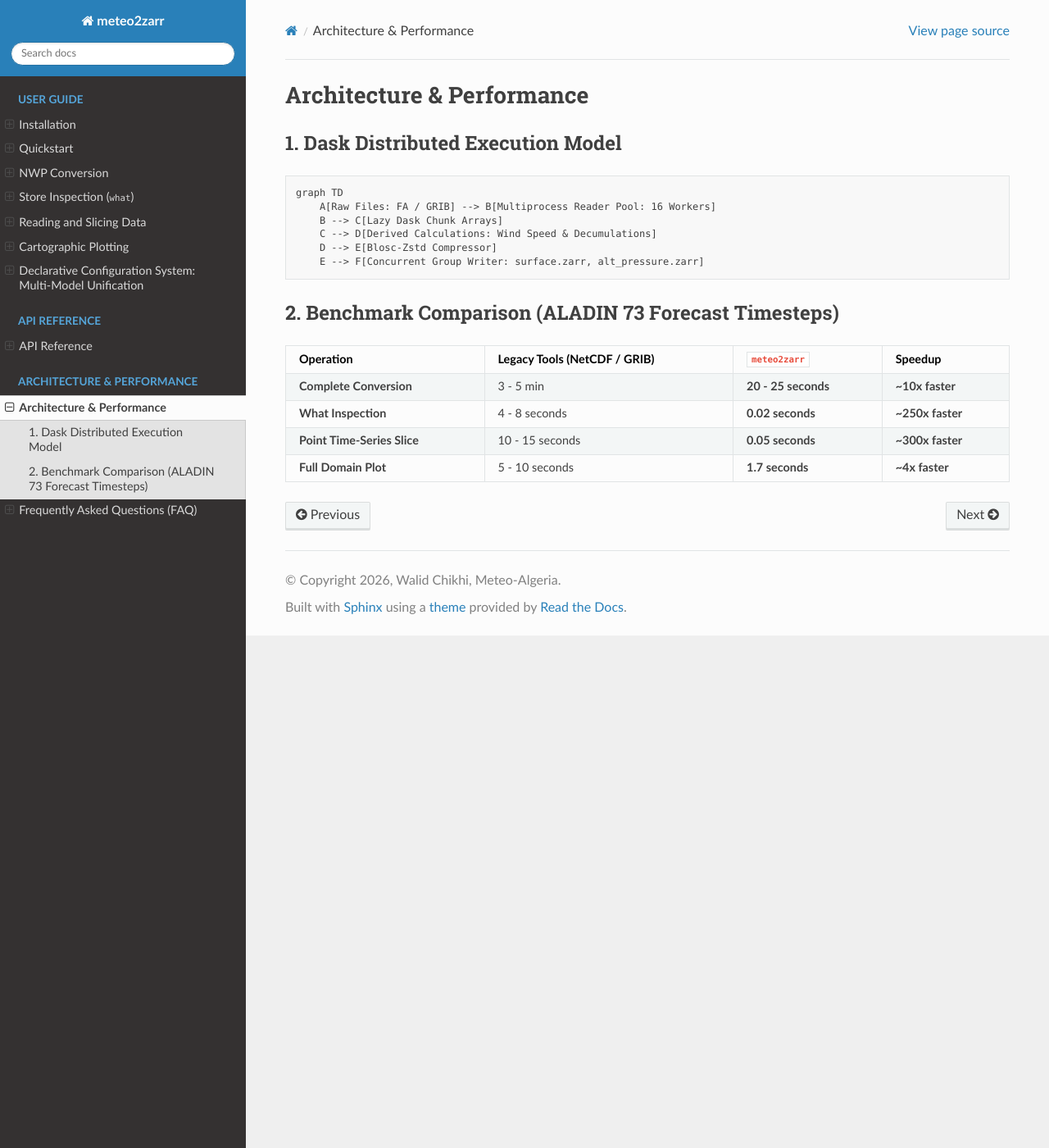
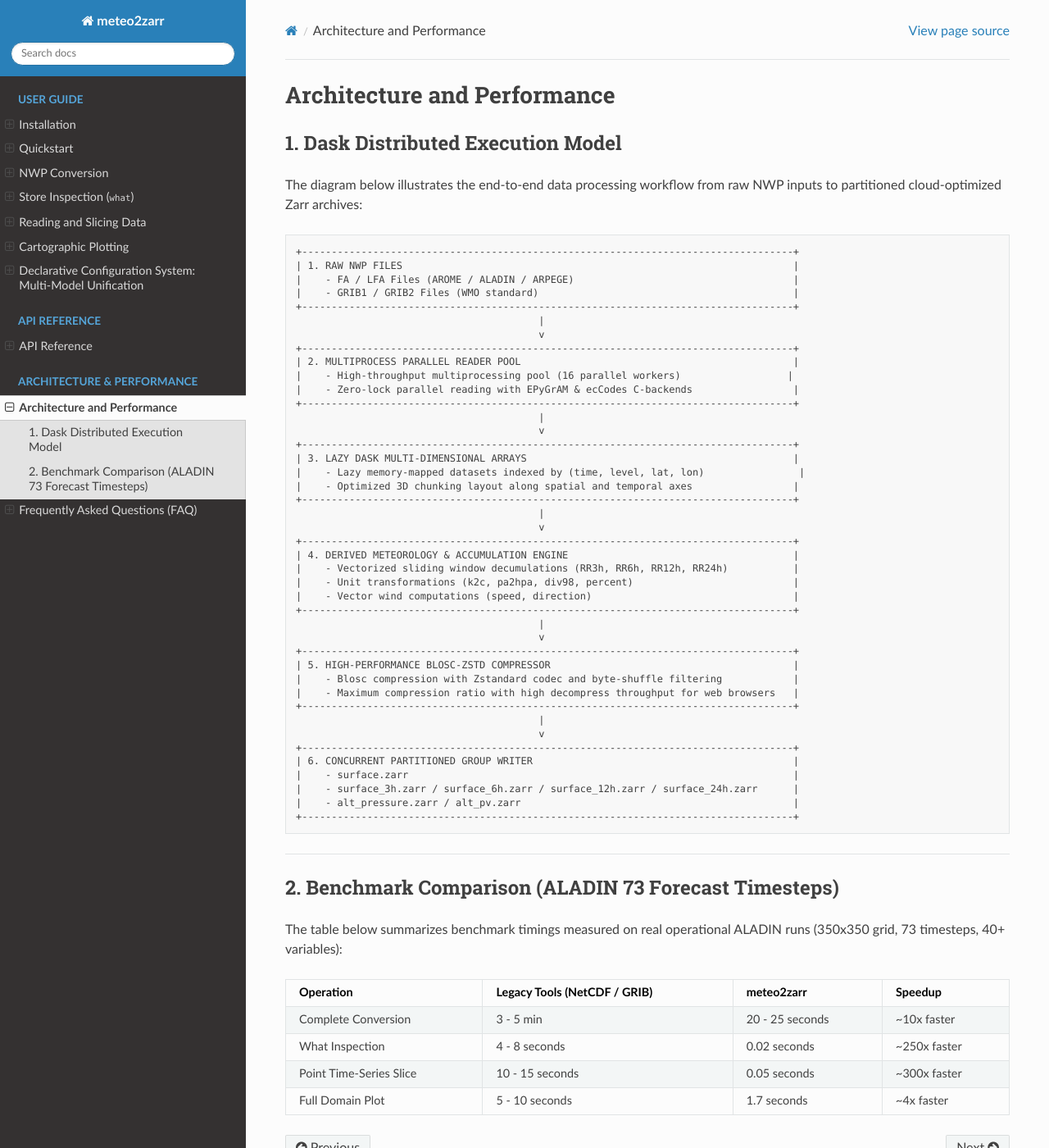
Before and after one commit to walidchikhi/meteo2zarr, a Sphinx documentation site: the page built from docs/source/architecture.md, in a window 1280 px wide and 1400 px high. Shown: the whole window at 82% size. Built offline with Sphinx 7.4.7 and the Read the Docs theme 3.1.0, drawn with Linux system fonts in a browser that asks for light colours.

Commit message:
docs: replace raw unparsed mermaid block in architecture.md with clean structured ascii diagram

````diff
--- a/docs/source/architecture.md
+++ b/docs/source/architecture.md
@@ -1,21 +1,63 @@
-# Architecture & Performance
+# Architecture and Performance
 
 ## 1. Dask Distributed Execution Model
 
-```mermaid
-graph TD
-    A[Raw Files: FA / GRIB] --> B[Multiprocess Reader Pool: 16 Workers]
-    B --> C[Lazy Dask Chunk Arrays]
-    C --> D[Derived Calculations: Wind Speed & Decumulations]
-    D --> E[Blosc-Zstd Compressor]
-    E --> F[Concurrent Group Writer: surface.zarr, alt_pressure.zarr]
+The diagram below illustrates the end-to-end data processing workflow from raw NWP inputs to partitioned cloud-optimized Zarr archives:
+
+```text
++-----------------------------------------------------------------------------------+
+| 1. RAW NWP FILES                                                                  |
+|    - FA / LFA Files (AROME / ALADIN / ARPEGE)                                     |
+|    - GRIB1 / GRIB2 Files (WMO standard)                                           |
++-----------------------------------------------------------------------------------+
+                                         |
+                                         v
++-----------------------------------------------------------------------------------+
+| 2. MULTIPROCESS PARALLEL READER POOL                                              |
+|    - High-throughput multiprocessing pool (16 parallel workers)                  |
+|    - Zero-lock parallel reading with EPyGrAM & ecCodes C-backends                 |
++-----------------------------------------------------------------------------------+
+                                         |
+                                         v
++-----------------------------------------------------------------------------------+
+| 3. LAZY DASK MULTI-DIMENSIONAL ARRAYS                                             |
+|    - Lazy memory-mapped datasets indexed by (time, level, lat, lon)                |
+|    - Optimized 3D chunking layout along spatial and temporal axes                 |
++-----------------------------------------------------------------------------------+
+                                         |
+                                         v
++-----------------------------------------------------------------------------------+
+| 4. DERIVED METEOROLOGY & ACCUMULATION ENGINE                                      |
+|    - Vectorized sliding window decumulations (RR3h, RR6h, RR12h, RR24h)           |
+|    - Unit transformations (k2c, pa2hpa, div98, percent)                           |
+|    - Vector wind computations (speed, direction)                                  |
++-----------------------------------------------------------------------------------+
+                                         |
+                                         v
++-----------------------------------------------------------------------------------+
+| 5. HIGH-PERFORMANCE BLOSC-ZSTD COMPRESSOR                                         |
+|    - Blosc compression with Zstandard codec and byte-shuffle filtering            |
+|    - Maximum compression ratio with high decompress throughput for web browsers   |
++-----------------------------------------------------------------------------------+
+                                         |
+                                         v
++-----------------------------------------------------------------------------------+
+| 6. CONCURRENT PARTITIONED GROUP WRITER                                            |
+|    - surface.zarr                                                                 |
+|    - surface_3h.zarr / surface_6h.zarr / surface_12h.zarr / surface_24h.zarr      |
+|    - alt_pressure.zarr / alt_pv.zarr                                              |
++-----------------------------------------------------------------------------------+
 ```
+
+---
 
 ## 2. Benchmark Comparison (ALADIN 73 Forecast Timesteps)
 
-| Operation | Legacy Tools (NetCDF / GRIB) | `meteo2zarr` | Speedup |
+The table below summarizes benchmark timings measured on real operational ALADIN runs (350x350 grid, 73 timesteps, 40+ variables):
+
+| Operation | Legacy Tools (NetCDF / GRIB) | meteo2zarr | Speedup |
 | :--- | :--- | :--- | :--- |
-| **Complete Conversion** | 3 - 5 min | **20 - 25 seconds** | **~10x faster** |
-| **What Inspection** | 4 - 8 seconds | **0.02 seconds** | **~250x faster** |
-| **Point Time-Series Slice** | 10 - 15 seconds | **0.05 seconds** | **~300x faster** |
-| **Full Domain Plot** | 5 - 10 seconds | **1.7 seconds** | **~4x faster** |
+| Complete Conversion | 3 - 5 min | 20 - 25 seconds | ~10x faster |
+| What Inspection | 4 - 8 seconds | 0.02 seconds | ~250x faster |
+| Point Time-Series Slice | 10 - 15 seconds | 0.05 seconds | ~300x faster |
+| Full Domain Plot | 5 - 10 seconds | 1.7 seconds | ~4x faster |
````
